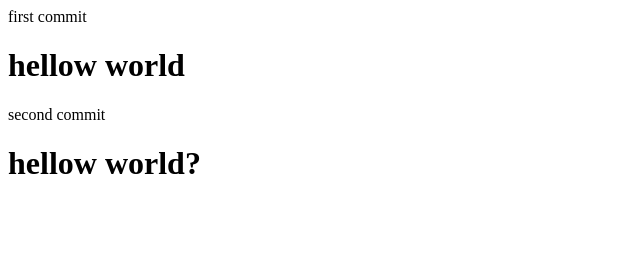
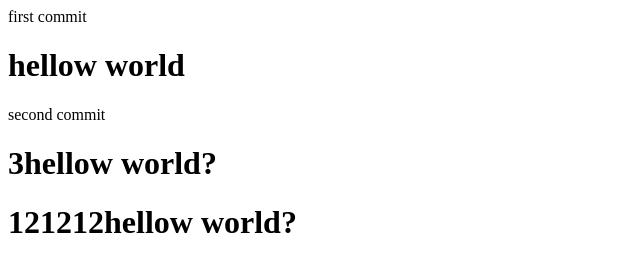
Before and after one commit to gyeonghyeons/oss_2, a plain HTML site: page oss_1/index1.html in a window 1280 px wide. Shown: the whole page, without its empty margins (0-640 px from the left). Drawn offline with Linux system fonts and the light colour scheme.

Commit message:
tester commit 2

```diff
--- a/oss_1/index1.html
+++ b/oss_1/index1.html
@@ -7,6 +7,7 @@
         <h1>hellow world</h1>
 
         second commit
-        <h1>hellow world?</h1>
+        <h1>3hellow world?</h1>
+        <h1>121212hellow world?</h1>
     </body>
 </html>
```
